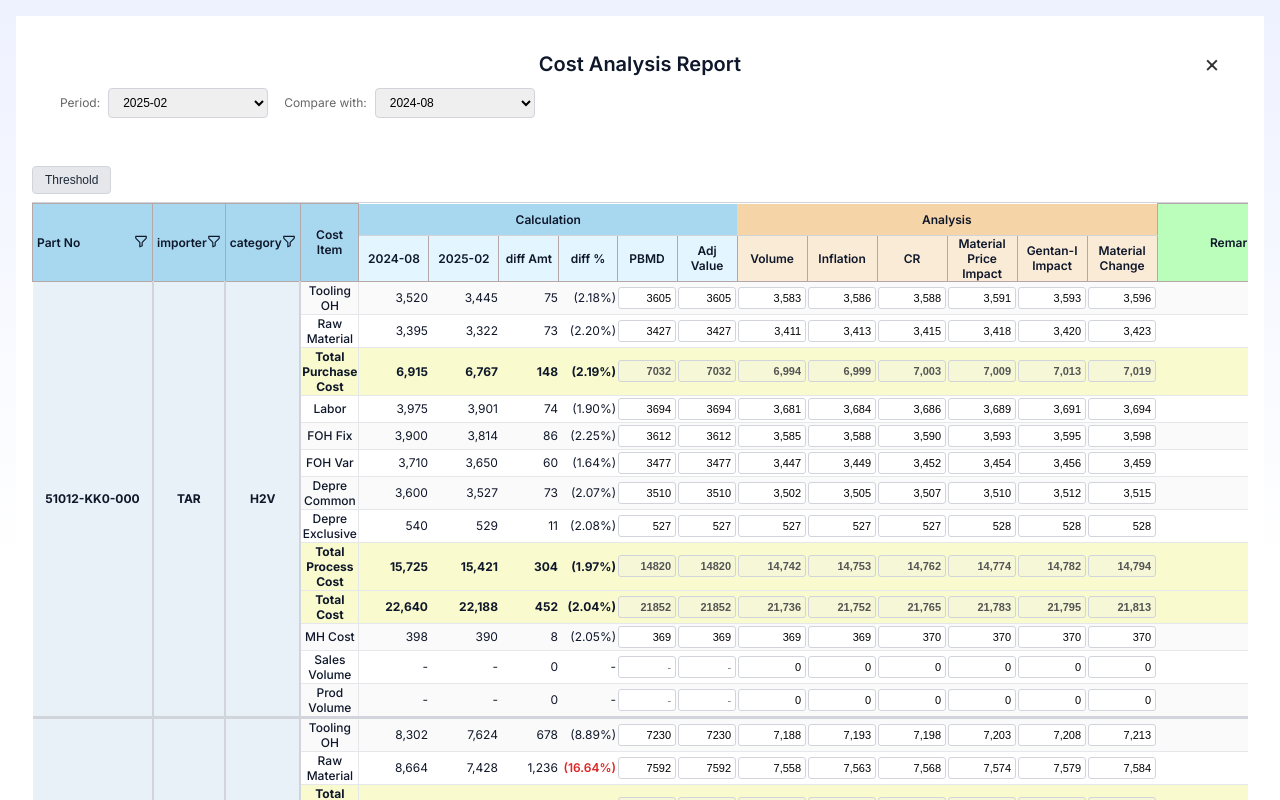
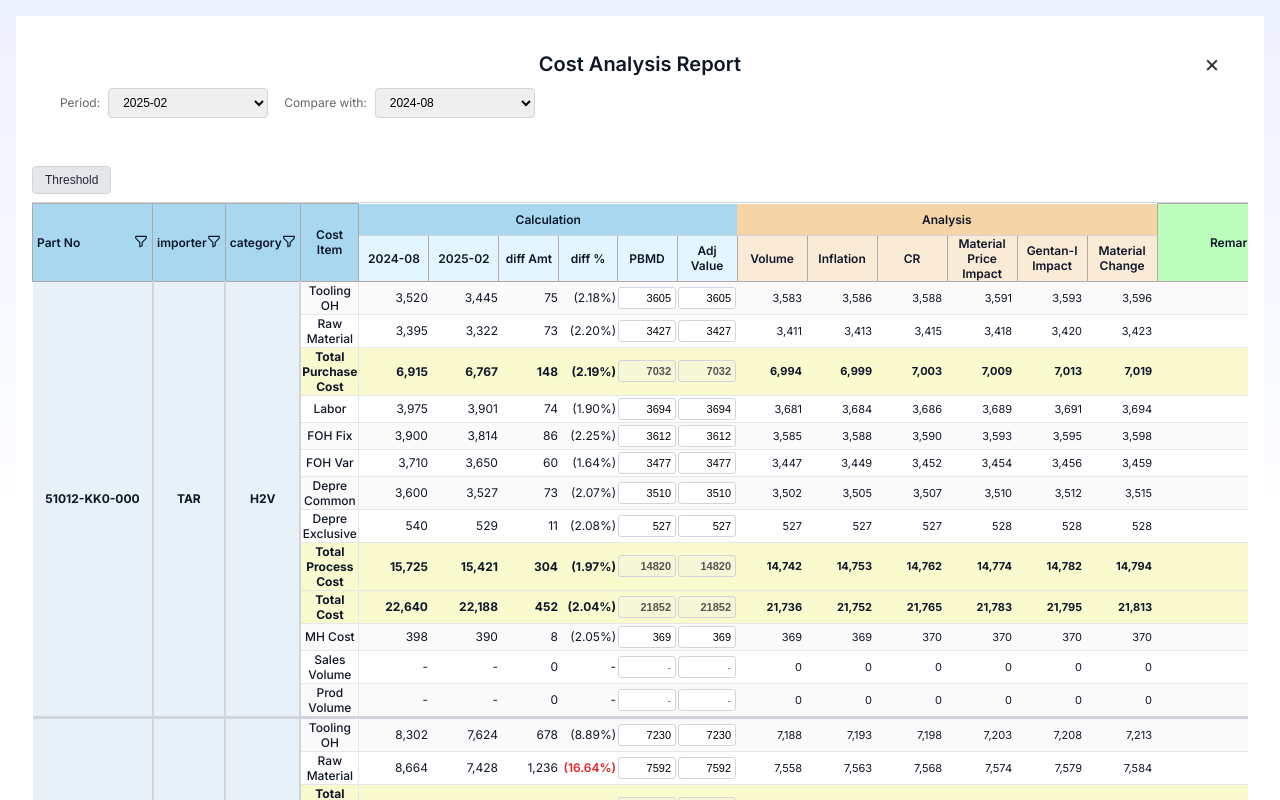
Before and after one commit to ari-fikri/finance-dashboard, a React (Vite) app: page /ppr in a window 1280 px wide. Shown: the top 800 px of the page. Built offline with nearby package versions, Linux system fonts and the light colour scheme.

Commit message:
Change input fields into label for Analysis sub columns

```diff
--- a/src/components/CostItemRow.jsx
+++ b/src/components/CostItemRow.jsx
@@ -115,17 +115,25 @@ export function CostItemRow(props) {
       </td>
       {ANALYSIS_COLUMNS.map(col => {
         const analysisValue = isCalculatedRow ? getAnalysisValueForSummaryRow(part, costItem, col, analysisData) : getAnalysisValue(part, costItem, col, analysisData);
-        const displayValue = (analysisValue !== null && analysisValue !== "" && analysisValue !== undefined) ? (typeof analysisValue === 'number' ? analysisValue.toLocaleString(undefined, { maximumFractionDigits: 0 }) : analysisValue) : "";
+        const displayValue = (analysisValue !== null && analysisValue !== "" && analysisValue !== undefined) ? (typeof analysisValue === 'number' ? analysisValue.toLocaleString(undefined, { maximumFractionDigits: 0 }) : analysisValue) : "-";
+        const isEditable = !["Volume", "Inflation", "CR", "Material Price Impact", "Gentan-I Impact", "Material Change"].includes(col);
+
         return (
         <td key={col} className="td-default" style={{textAlign: "center" }}>
+          {isEditable ? (
             <input
               type="text"
               placeholder="-"
-            value={displayValue}
+              value={displayValue === '-' ? '' : displayValue}
               onChange={(e) => handleCellChange(part.part_no, costItem, col, e.target.value)}
               style={{ width: "100%", padding: "4px", border: "1px solid #d1d5db", borderRadius: 3, fontSize: 11, textAlign: "right", fontWeight: isSummaryRow ? 'bold' : 'normal' }}
               disabled={isCalculatedRow}
             />
+          ) : (
+            <span style={{ padding: "4px", fontSize: 11, fontWeight: isSummaryRow ? 'bold' : 'normal', textAlign: "right", display: 'block' }}>
+              {displayValue}
+            </span>
+          )}
         </td>
       );
       })}
```
Lines whose indentation alone changed are shown as unchanged.
